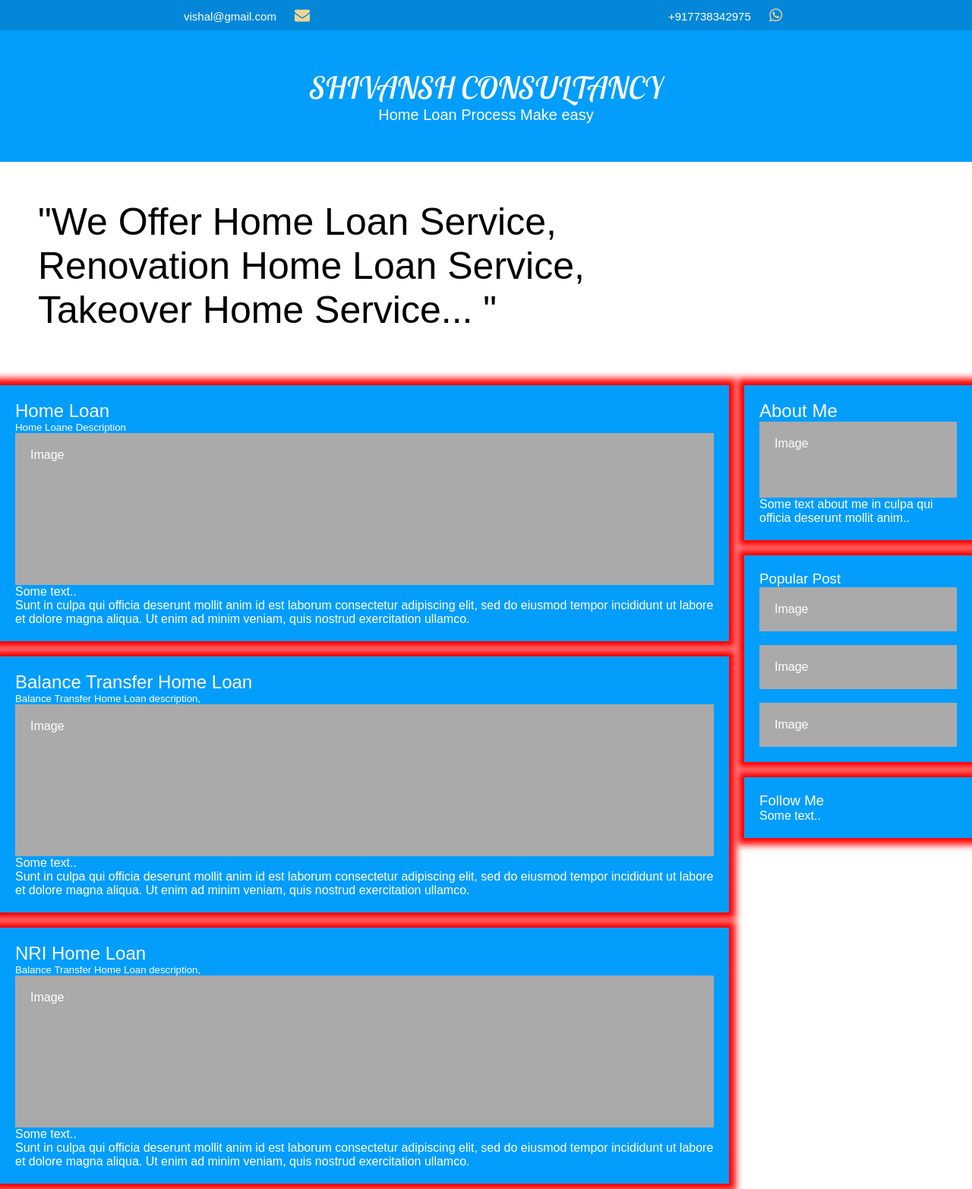
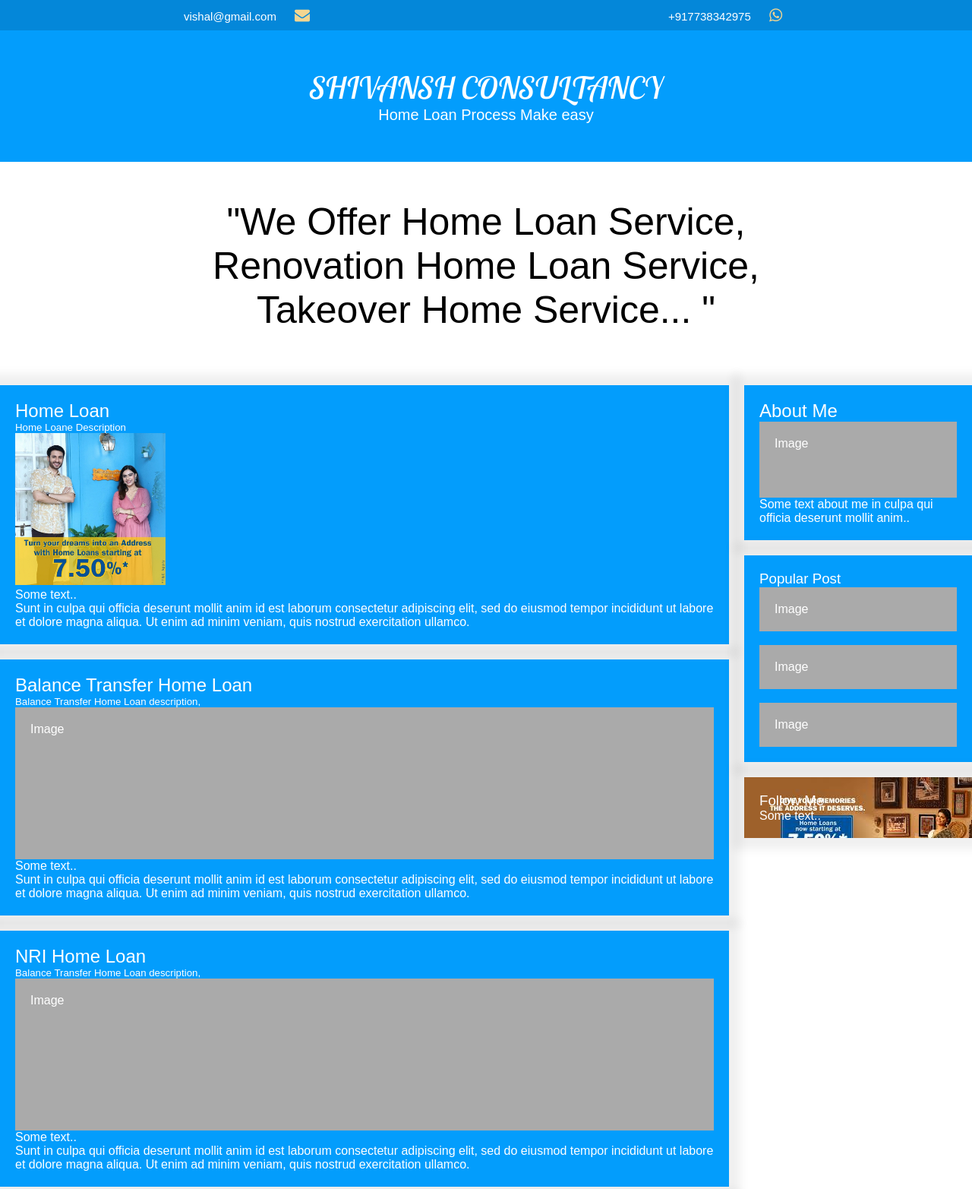
Before and after one commit to rakshak8/rakshak8.github.io, a plain HTML site: page page/index(1).html in a window 1280 px wide. Shown: the top 1565 px of the page at 76% size. Drawn offline with Linux system fonts and the light colour scheme; a web font is replaced by a local one.

Commit message:
Add files via upload

```diff
--- a/page/index(1).html
+++ b/page/index(1).html
@@ -98,7 +98,7 @@ body {
 /* Add a card effect for articles */
 .card {
    background-color: white;
-   box-shadow: 0px 0px 9px 9px red; /*any color you want*/
+   box-shadow: 0px 0px 12px 15px #00000010; /*any color you want*/
    padding: 20px;
    margin-top: 20px;
 
@@ -272,7 +272,7 @@ function myFunction() {
 </div>
 
 <div class="describe">
-<p style="font-size:50px;color:black;padding:50px;">"We Offer Home Loan Service,<br/>
+<p style="text-align:center;font-size:50px;color:black;padding:50px;">"We Offer Home Loan Service,<br/>
 Renovation Home Loan Service,<br/>
 Takeover Home Service...
 "</p>
@@ -288,7 +288,7 @@ Takeover Home Service...
     <div class="card">
       <h2> Home Loan</h2>
       <h5>Home Loane Description</h5>
-      <div class="fakeimg" style="height:200px;">Image</div>
+      <img src="https://rakshak8.github.io/img/hfl.jpg"style="height:200px;"> </img>
       <p>Some text..</p>
       <p>Sunt in culpa qui officia deserunt mollit anim id est laborum consectetur adipiscing elit, sed do eiusmod tempor incididunt ut labore et dolore magna aliqua. Ut enim ad minim veniam, quis nostrud exercitation ullamco.</p>
     </div>
@@ -326,7 +326,10 @@ Takeover Home Service...
       <div class="fakeimg">Image</div><br>
       <div class="fakeimg">Image</div>
     </div>
-    <div class="card">
+
+
+
+    <div style="background-image: url(https://rakshak8.github.io/img/memories.jpeg);height:auto;width:auto;"class="card">
       <h3>Follow Me</h3>
       <p>Some text..</p>
     </div>
```
